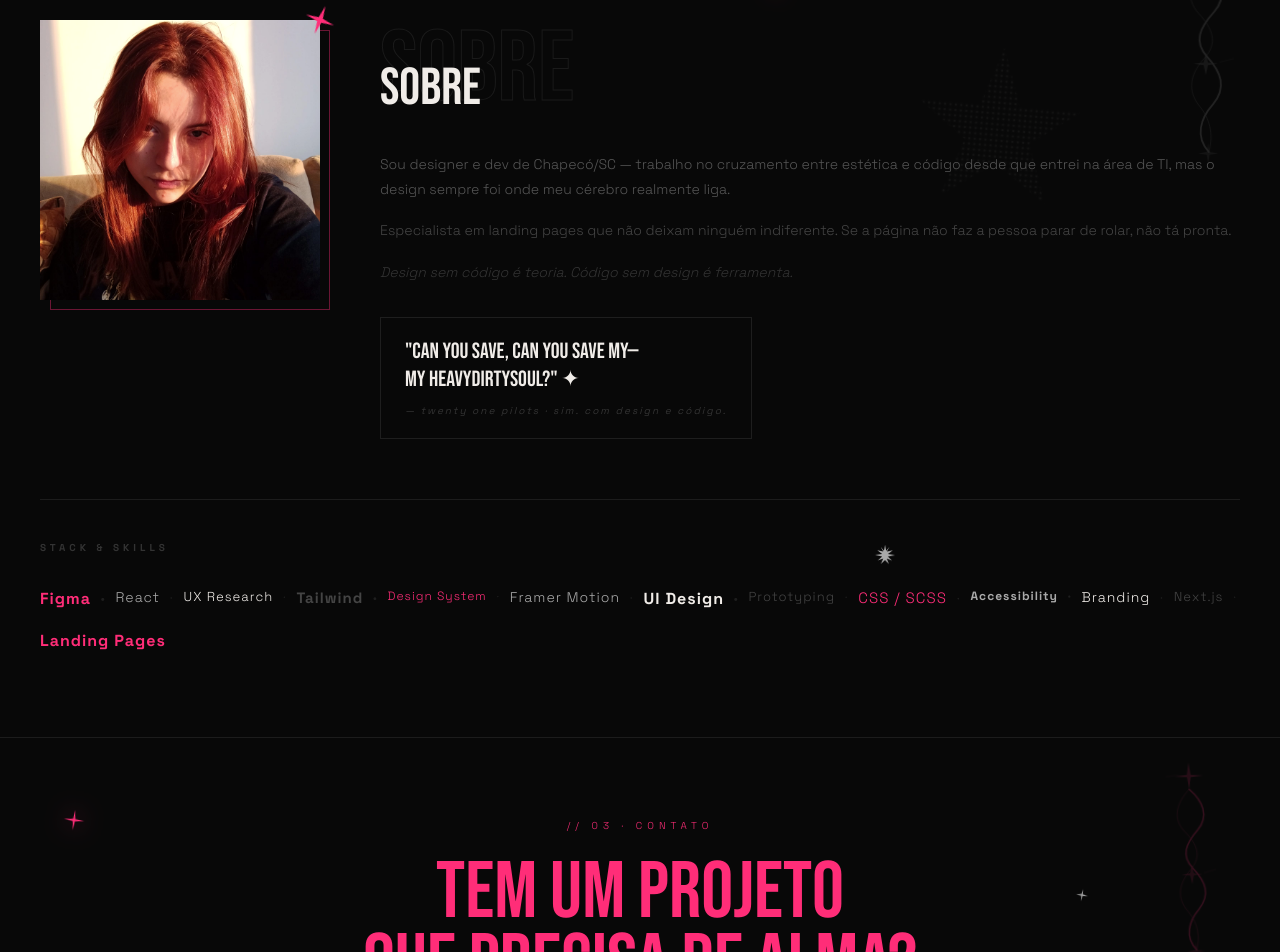
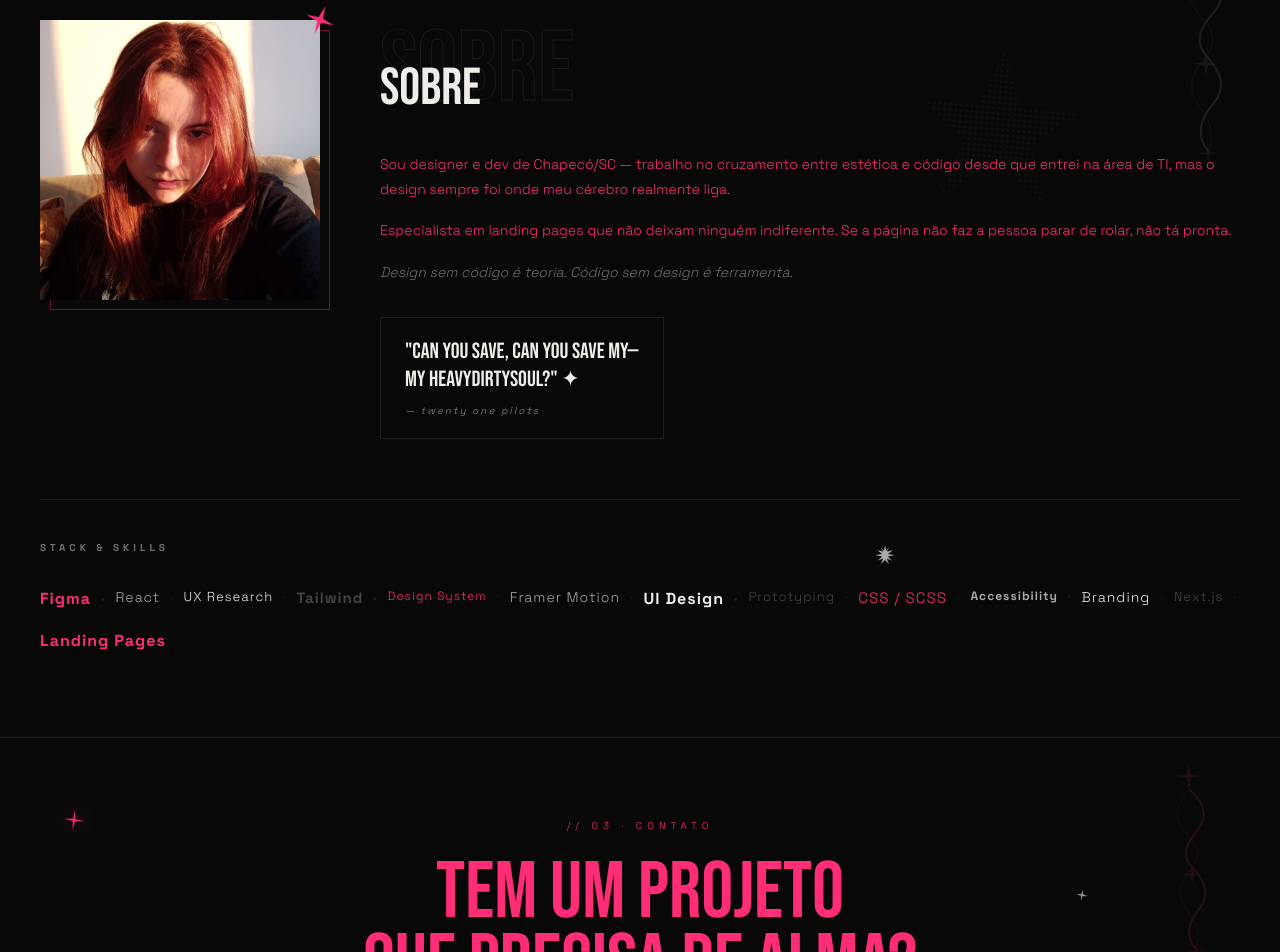
Before and after one commit to CassolEllen/darkcat-studio-portfolio, a React (Vite) app: page / in a window 1280 px wide. Shown: the part 2210-3162 px from the top of the page. Built offline with nearby package versions, Linux system fonts and the light colour scheme.

Commit message:
feat: atualizando a cor da seção 'about'

```diff
--- a/src/components/About.jsx
+++ b/src/components/About.jsx
@@ -95,7 +95,7 @@ export default function About() {
 
             <p style={{
               fontFamily: '"Space Grotesk", sans-serif',
-              fontSize: 14, lineHeight: 1.8, color: '#555',
+              fontSize: 14, lineHeight: 1.8, color: '#ff2d78',
               marginBottom: 16, fontWeight: 300,
             }}>
               Sou designer e dev de Chapecó/SC — trabalho no cruzamento entre estética e código desde que entrei na área de TI, mas o design sempre foi onde meu cérebro realmente liga.
@@ -103,7 +103,7 @@ export default function About() {
 
             <p style={{
               fontFamily: '"Space Grotesk", sans-serif',
-              fontSize: 14, lineHeight: 1.8, color: '#444',
+              fontSize: 14, lineHeight: 1.8, color: '#ff2d78',
               marginBottom: 16, fontWeight: 300,
             }}>
               Especialista em landing pages que não deixam ninguém indiferente. Se a página não faz a pessoa parar de rolar, não tá pronta.
@@ -111,7 +111,7 @@ export default function About() {
 
             <p style={{
               fontFamily: '"Space Grotesk", sans-serif',
-              fontSize: 14, lineHeight: 1.8, color: '#333',
+              fontSize: 14, lineHeight: 1.8, color: '#706d6d',
               marginBottom: 32, fontWeight: 300, fontStyle: 'italic',
             }}>
               Design sem código é teoria. Código sem design é ferramenta.
@@ -138,10 +138,10 @@ export default function About() {
               </p>
               <p style={{
                 fontFamily: '"Space Grotesk", sans-serif',
-                fontSize: 10, color: '#333', letterSpacing: '2px',
+                fontSize: 10, color: '#727272', letterSpacing: '2px',
                 fontStyle: 'italic',
               }}>
-                — twenty one pilots · sim. com design e código.
+                — twenty one pilots
               </p>
             </motion.div>
           </motion.div>
@@ -152,7 +152,7 @@ export default function About() {
           <p style={{
             fontFamily: '"Space Grotesk", sans-serif',
             fontSize: 10, fontWeight: 700, letterSpacing: '4px',
-            color: '#333', textTransform: 'uppercase', marginBottom: 28,
+            color: '#727272', textTransform: 'uppercase', marginBottom: 28,
           }}>
             Stack & Skills
           </p>
```
